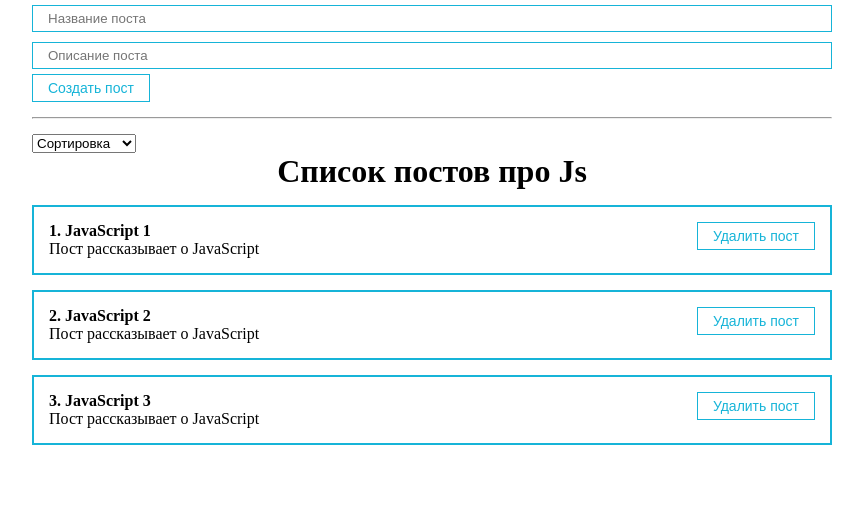
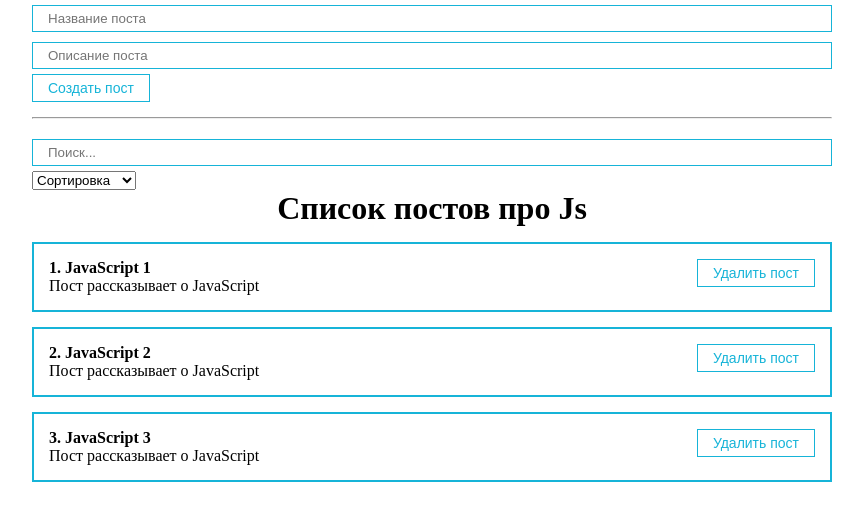
Before and after one commit to RainbowEclipsee/react-new-app, a React (Create React App) app: page / in a window 1280 px wide. Shown: the top 520 px of the page, without its empty margins (208-1071 px from the left). Built offline with nearby package versions, Linux system fonts and the light colour scheme.

Commit message:
added - upgrade sorted

```diff
--- a/src/App.js
+++ b/src/App.js
@@ -5,11 +5,14 @@
 // import PostItem from './components/PostItem'
 import PostList from './components/PostList'
 import MySelect from './components/UI/select/MySelect'
+import MyInput from './components/UI/input/MyInput'
 // import MyButton from './components/UI/button/MyButton'
 // import MyInput from './components/UI/input/MyInput'
 import './styles/App.css'
 
 function App() {
+  const [searchQuery, setSearchQuery] = useState('')
+  const [selectedSort, setSelectedSort] = useState('')
   const [posts, setPosts] = useState([
     {
       id: 1,
@@ -27,7 +30,15 @@
       body: 'Пост рассказывает о JavaScript',
     },
   ])
-  const [selectedSort, setSelectedSort] = useState('')
+  const sortedPosts = getSortedPosts()
+  function getSortedPosts() {
+    if (selectedSort) {
+      return [...posts].sort((a, b) =>
+        a[selectedSort].localeCompare(b[selectedSort])
+      )
+    }
+    return posts
+  }
   const createPost = (newPost) => {
     setPosts([...posts, newPost])
   }
@@ -37,7 +48,6 @@
   }
   const sortPosts = (sort) => {
     setSelectedSort(sort)
-    setPosts([...posts].sort((a, b) => a[sort].localeCompare(b[sort])))
   }
 
   return (
@@ -47,6 +57,13 @@
         <hr style={{ margin: '15px 0' }} />
       </div>
       <div>
+        <MyInput
+          value={searchQuery}
+          onChange={(e) => {
+            setSearchQuery(e.target.value)
+          }}
+          placeholder={'Поиск...'}
+        />
         <MySelect
           value={selectedSort}
           onChange={sortPosts}
@@ -60,7 +77,7 @@
       {posts.length !== 0 ? (
         <PostList
           remove={removePost}
-          posts={posts}
+          posts={sortedPosts}
           title={'Список постов про Js'}
         />
       ) : (
```
